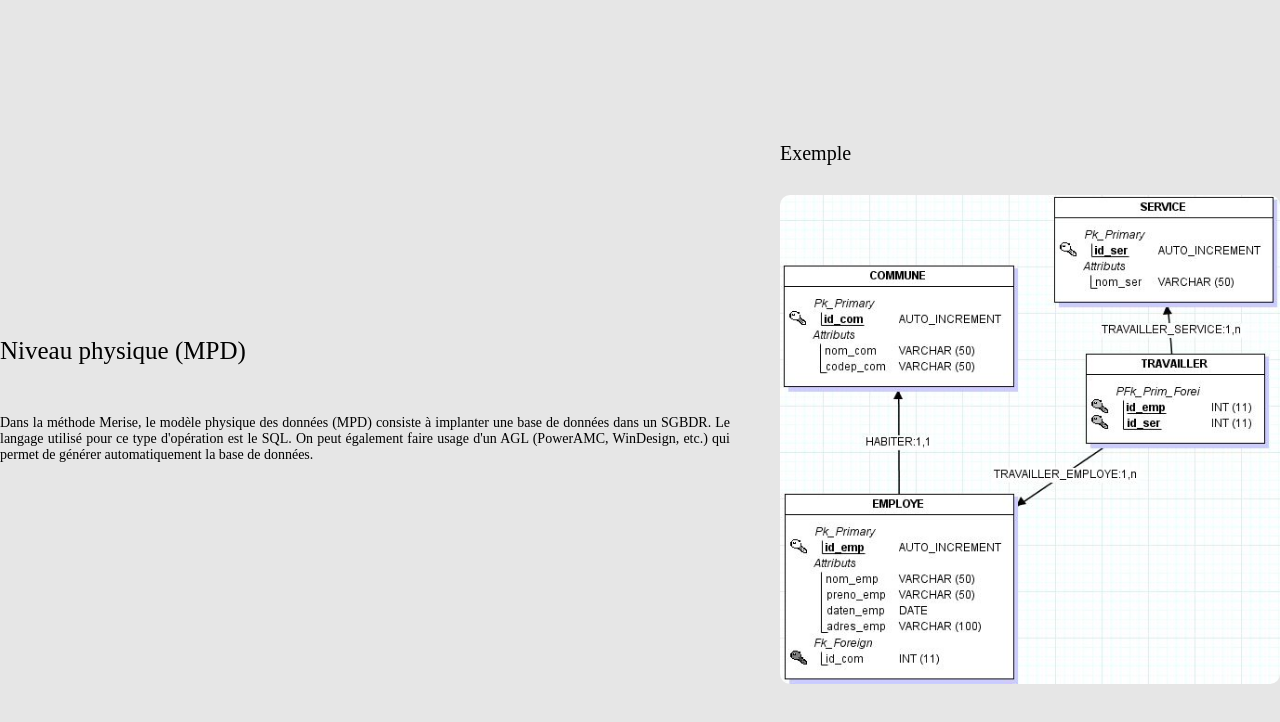
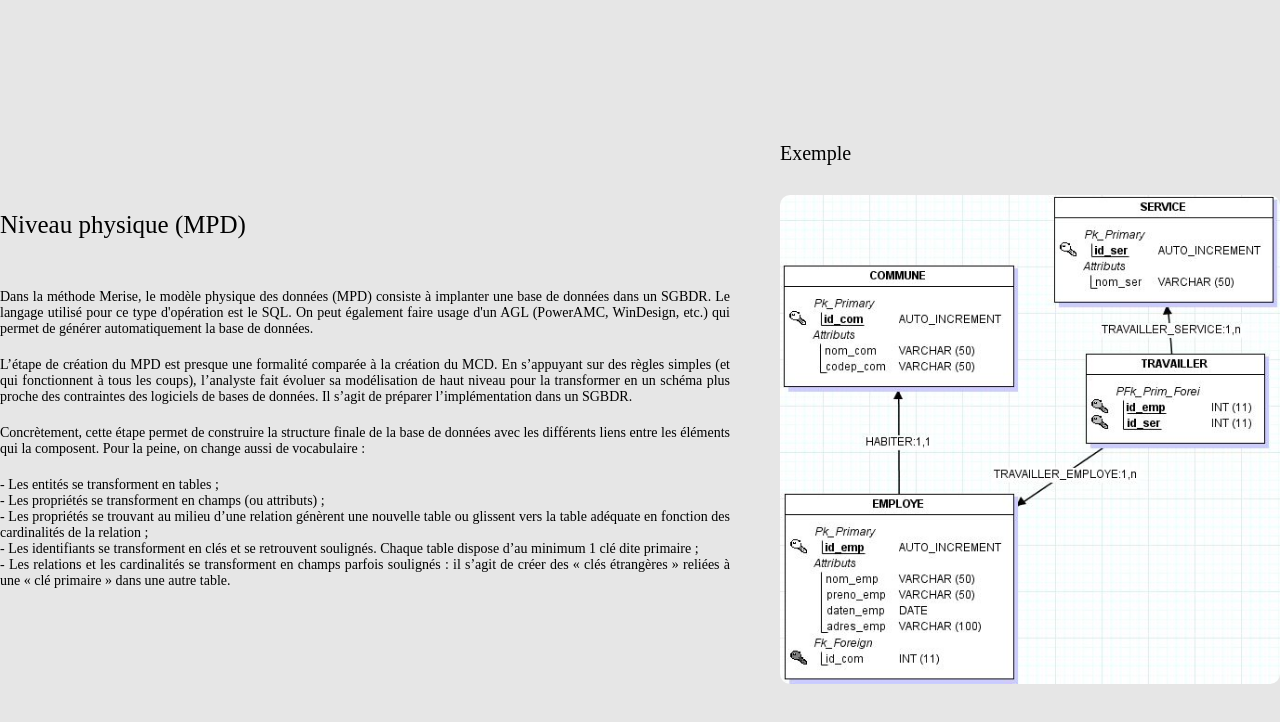
Before and after one commit to 2023-cda-alt-devops-p3/catalog-sc, a plain HTML site: page physic.html in a window 1280 px wide. Drawn offline with Linux system fonts and the light colour scheme.

Commit message:
refactor: :recycle: Add text content for activity, interaction, logic, physic and time pages

```diff
--- a/physic.html
+++ b/physic.html
@@ -12,10 +12,19 @@
     <div>
         <div class="title-pages">Niveau physique (MPD)</div>
         <div class="content">
-            Dans la méthode Merise, le modèle physique des données (MPD) consiste à implanter une base de données dans un SGBDR.
-
-            Le langage utilisé pour ce type d'opération est le SQL. On peut également faire usage d'un AGL (PowerAMC, WinDesign, etc.) qui permet de générer automatiquement la base de données.
-
+            <div>Dans la méthode Merise, le modèle physique des données (MPD) consiste à implanter une base de données dans un SGBDR.
+            Le langage utilisé pour ce type d'opération est le SQL. On peut également faire usage d'un AGL (PowerAMC, WinDesign, etc.) qui permet de générer automatiquement la base de données.</div>
+            <div>L’étape de création du MPD est presque une formalité comparée à la création du MCD. En s’appuyant sur des règles simples (et qui fonctionnent à tous les coups), l’analyste fait évoluer sa modélisation de haut niveau pour la transformer en un schéma plus proche des contraintes des logiciels de bases de données. Il s’agit de préparer l’implémentation dans un SGBDR.</div>
+            <div>Concrètement, cette étape permet de construire la structure finale de la base de données avec les différents liens entre les éléments qui la composent. Pour la peine, on change aussi de vocabulaire :</div>
+            <div>
+                <ul>
+                    <li>- Les entités se transforment en tables ;</li>
+                    <li>- Les propriétés se transforment en champs (ou attributs) ;</li>
+                    <li>- Les propriétés se trouvant au milieu d’une relation génèrent une nouvelle table ou glissent vers la table adéquate en fonction des cardinalités de la relation ;</li>
+                    <li>- Les identifiants se transforment en clés et se retrouvent soulignés. Chaque table dispose d’au minimum 1 clé dite primaire ;</li>
+                    <li>- Les relations et les cardinalités se transforment en champs parfois soulignés : il s’agit de créer des « clés étrangères » reliées à une « clé primaire » dans une autre table.</li>
+                </ul>
+            </div>
         </div>
     </div>
     <div>
```
Also changed, not shown: activity.html (+1 -1 lines), interaction.html (+1 -1 lines), logic.html (+4 -3 lines), time.html (+3 -3 lines), transitionstate.html (+1 -1 lines).
